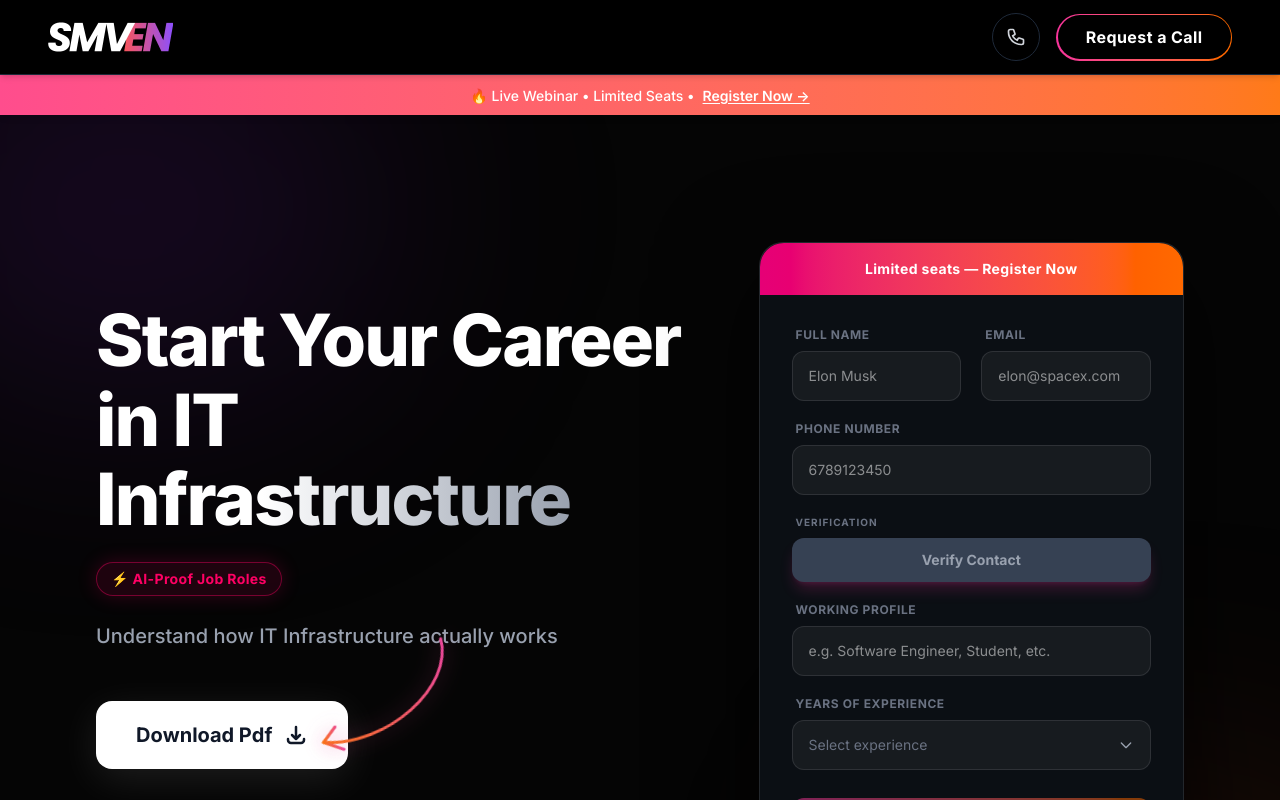
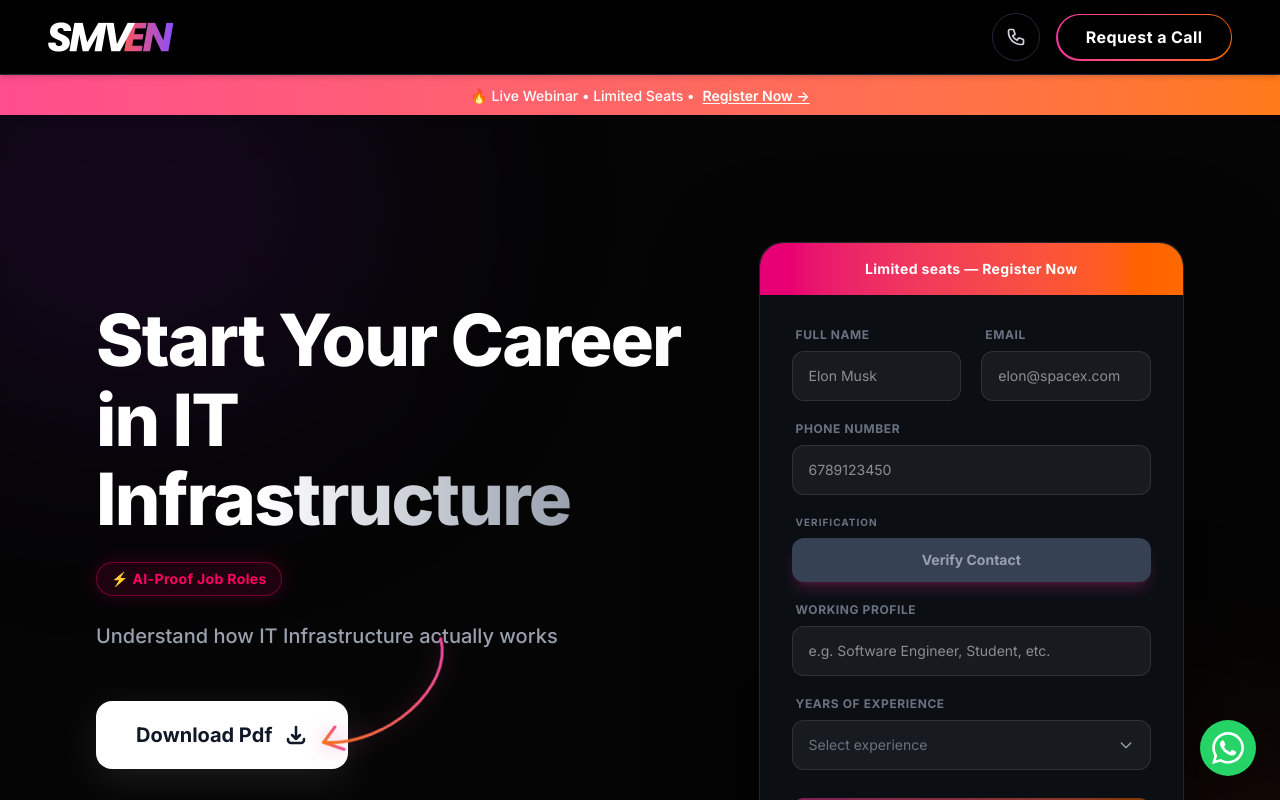
Before and after one commit to Yaswanth-rajana/svm, a React (Vite) app in the folder frontend/: page / in a window 1280 px wide. Shown: the top 800 px of the page. Built offline with nearby package versions, Linux system fonts and the light colour scheme.

Commit message:
whatsapp integration

```diff
--- a/frontend/src/App.jsx
+++ b/frontend/src/App.jsx
@@ -12,6 +12,7 @@
 import FaqSection from './components/sections/FaqSection'
 import Footer from './components/layout/Footer'
 import LeadModal from './components/ui/LeadModal'
+import WhatsAppFloat from './components/ui/WhatsAppFloat'
 
 import AnnouncementBar from './components/layout/AnnouncementBar'
 
@@ -38,6 +39,7 @@
         <Footer />
       </main>
       <LeadModal />
+      <WhatsAppFloat />
     </div>
   )
 }
--- a/frontend/src/components/sections/FaqSection.jsx
+++ b/frontend/src/components/sections/FaqSection.jsx
@@ -1,5 +1,5 @@
 import React, { useState } from 'react';
-import { ChevronDown } from 'lucide-react';
+import { ChevronDown, Phone, Mail, Check } from 'lucide-react';
 import { content } from '../../data/content';
 import { openLeadModal } from '../../utils/modalEvents';
 
@@ -45,9 +45,19 @@
 const FaqSection = () => {
   const { faq } = content;
   const [openIndex, setOpenIndex] = useState(-1);
+  const [copied, setCopied] = useState(false);
 
   const handleToggle = (index) => {
     setOpenIndex(openIndex === index ? -1 : index);
+  };
+
+  const handleEmailClick = (e) => {
+    e.preventDefault();
+    navigator.clipboard.writeText('hello@smven.com');
+    setCopied(true);
+    setTimeout(() => setCopied(false), 2000);
+    // Attempt to open mail client as well
+    window.location.href = 'mailto:hello@smven.com';
   };
 
   return (
@@ -77,15 +87,27 @@
         </div>
 
         <div className="text-center mt-12 sm:mt-16">
-          <p className="text-gray-600">
-            Still have questions?{' '}
+          <p className="text-gray-800 text-lg font-medium mb-6">
+            Need help choosing the right IT path?
+          </p>
+          <div className="flex flex-col sm:flex-row gap-4 items-center justify-center">
             <a
-              href="tel:+919876543210"
-              className="text-pink-600 font-semibold hover:text-pink-700 hover:underline transition-colors"
+              href="tel:+917307765051"
+              className="flex items-center justify-center gap-2 w-full sm:w-auto px-6 py-3 bg-white border border-pink-100 rounded-full text-pink-600 font-semibold shadow-sm hover:shadow-md hover:border-pink-200 hover:-translate-y-0.5 transition-all duration-300"
             >
-              Call us now
+              <Phone className="w-5 h-5" />
+              <span>+91 73077 65051</span>
             </a>
-          </p>
+
+            <a
+              href="mailto:hello@smven.com"
+              onClick={handleEmailClick}
+              className="flex items-center justify-center gap-2 w-full sm:w-auto px-6 py-3 bg-white border border-pink-100 rounded-full text-pink-600 font-semibold shadow-sm hover:shadow-md hover:border-pink-200 hover:-translate-y-0.5 transition-all duration-300"
+            >
+              {copied ? <Check className="w-5 h-5 text-green-500" /> : <Mail className="w-5 h-5" />}
+              <span>{copied ? 'Copied!' : 'hello@smven.com'}</span>
+            </a>
+          </div>
         </div>
       </div>
     </section>
--- /dev/null
+++ b/frontend/src/components/ui/WhatsAppFloat.jsx
@@ -0,0 +1,47 @@
+import React from 'react';
+import { motion } from 'framer-motion';
+
+const WhatsAppFloat = () => {
+  const whatsappUrl = 'https://wa.me/917307765051?text=Hi%20I%20want%20to%20know%20more%20about%20the%20webinar.';
+
+  return (
+    <motion.div
+      initial={{ opacity: 0, y: 50, scale: 0.5 }}
+      animate={{ opacity: 1, y: 0, scale: 1 }}
+      transition={{ duration: 0.5, delay: 0.5, type: 'spring', stiffness: 200 }}
+      className="fixed bottom-6 right-6 z-[9999] flex flex-col items-end group"
+    >
+      {/* Tooltip */}
+      <div className="mb-2 px-3 py-2 bg-white text-gray-800 text-sm font-medium rounded-lg shadow-lg border border-gray-100 opacity-0 group-hover:opacity-100 transition-all duration-300 translate-y-2 group-hover:translate-y-0 transform pointer-events-none relative">
+        Chat with us on WhatsApp
+        {/* Tooltip arrow */}
+        <div className="absolute -bottom-1.5 right-6 w-3 h-3 bg-white border-b border-r border-gray-100 transform rotate-45"></div>
+      </div>
+
+      {/* Button */}
+      <a
+        href={whatsappUrl}
+        target="_blank"
+        rel="noopener noreferrer"
+        className="relative flex items-center justify-center w-14 h-14 bg-[#25D366] text-white rounded-full shadow-lg hover:scale-110 transition-transform duration-300 hover:shadow-xl"
+      >
+        {/* Subtle Pulse Effect */}
+        <div className="absolute inset-0 bg-[#25D366] rounded-full animate-ping opacity-25"></div>
+
+        {/* Icon */}
+        <svg
+          xmlns="http://www.w3.org/2000/svg"
+          width="32"
+          height="32"
+          viewBox="0 0 24 24"
+          fill="currentColor"
+          className="relative z-10"
+        >
+          <path d="M17.472 14.382c-.297-.149-1.758-.867-2.03-.967-.273-.099-.471-.148-.67.15-.197.297-.767.966-.94 1.164-.173.199-.347.223-.644.075-.297-.15-1.255-.463-2.39-1.475-.883-.788-1.48-1.761-1.653-2.059-.173-.297-.018-.458.13-.606.134-.133.298-.347.446-.52.149-.174.198-.298.298-.497.099-.198.05-.371-.025-.52-.075-.149-.669-1.612-.916-2.207-.242-.579-.487-.5-.669-.51-.173-.008-.371-.01-.57-.01-.198 0-.52.074-.792.372-.272.297-1.04 1.016-1.04 2.479 0 1.462 1.065 2.875 1.213 3.074.149.198 2.096 3.2 5.077 4.487.709.306 1.262.489 1.694.625.712.227 1.36.195 1.871.118.571-.085 1.758-.719 2.006-1.413.248-.694.248-1.289.173-1.413-.074-.124-.272-.198-.57-.347m-5.421 7.403h-.004a9.87 9.87 0 01-5.031-1.378l-.361-.214-3.741.982.998-3.648-.235-.374a9.86 9.86 0 01-1.51-5.26c.001-5.45 4.436-9.884 9.888-9.884 2.64 0 5.122 1.03 6.988 2.898a9.825 9.825 0 012.893 6.994c-.003 5.45-4.437 9.884-9.885 9.884m8.413-18.297A11.815 11.815 0 0012.05 0C5.495 0 .16 5.335.157 11.892c0 2.096.547 4.142 1.588 5.945L.057 24l6.305-1.654a11.882 11.882 0 005.683 1.448h.005c6.554 0 11.89-5.335 11.893-11.893a11.821 11.821 0 00-3.48-8.413z" />
+        </svg>
+      </a>
+    </motion.div>
+  );
+};
+
+export default WhatsAppFloat;
```
